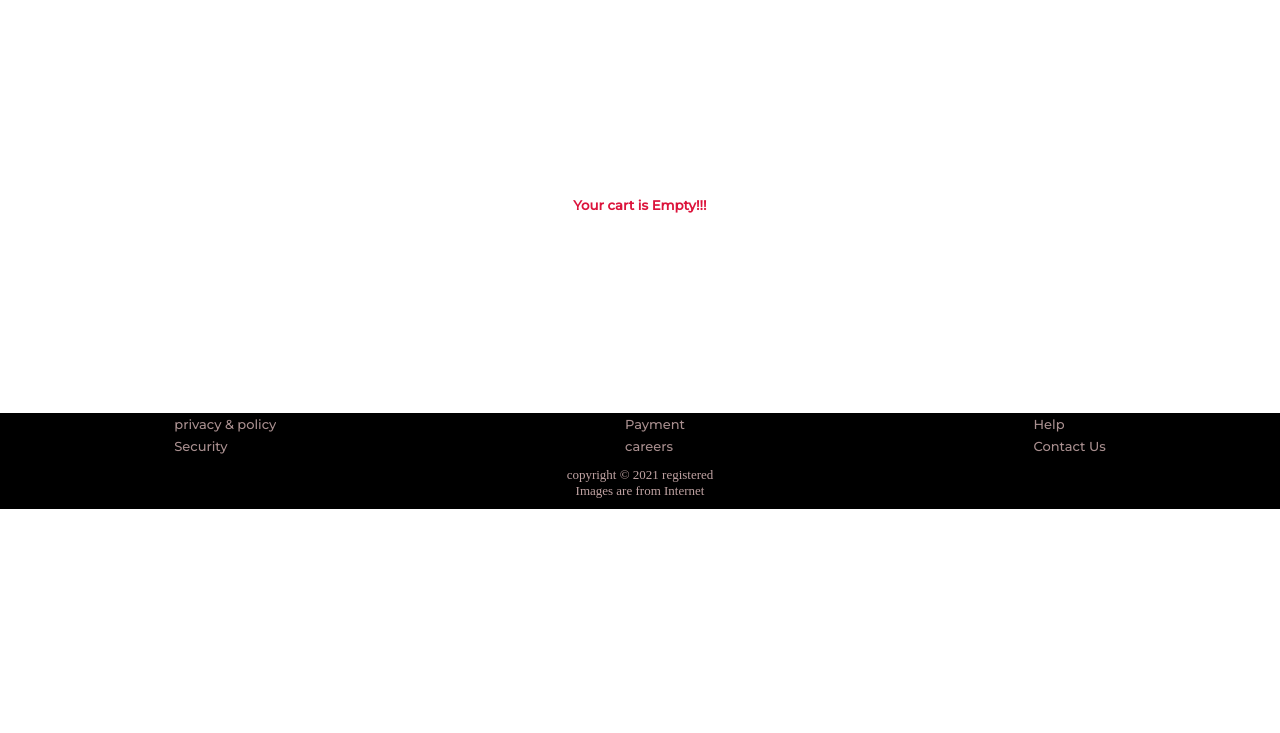
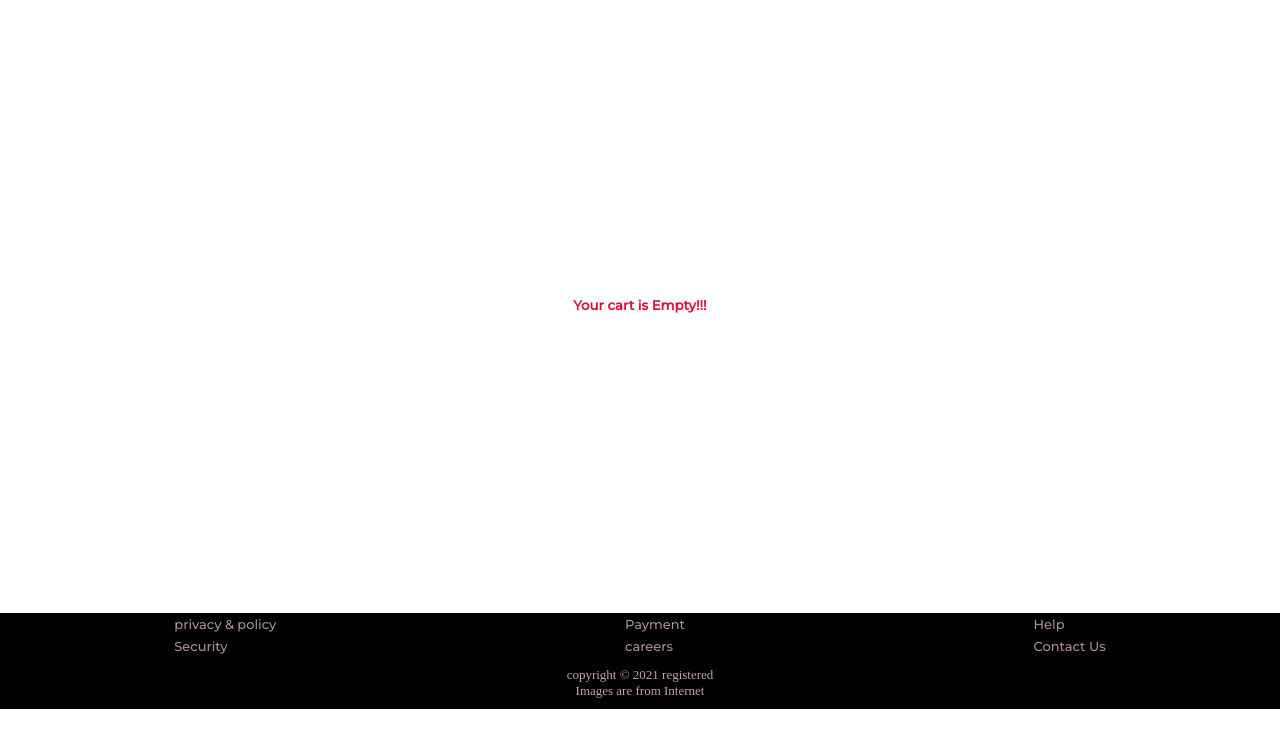
Before and after one commit to HimanshuMishir/Shopping, a plain HTML site: page cart.html in a window 1280 px wide. Shown: the part 67-800 px from the top of the page. Drawn offline with Linux system fonts and the light colour scheme.

Commit message:
edit in html

```diff
--- a/Styles/cart.css
+++ b/Styles/cart.css
@@ -3,8 +3,8 @@
     height: 100%;
     text-align: center;
     margin: auto;
-    margin-top: 200px;
-    margin-bottom: 200px;
+    margin-top: 300px;
+    margin-bottom: 300px;
     color: crimson;
     font-family: 'Montserrat', sans-serif;
 }
```
